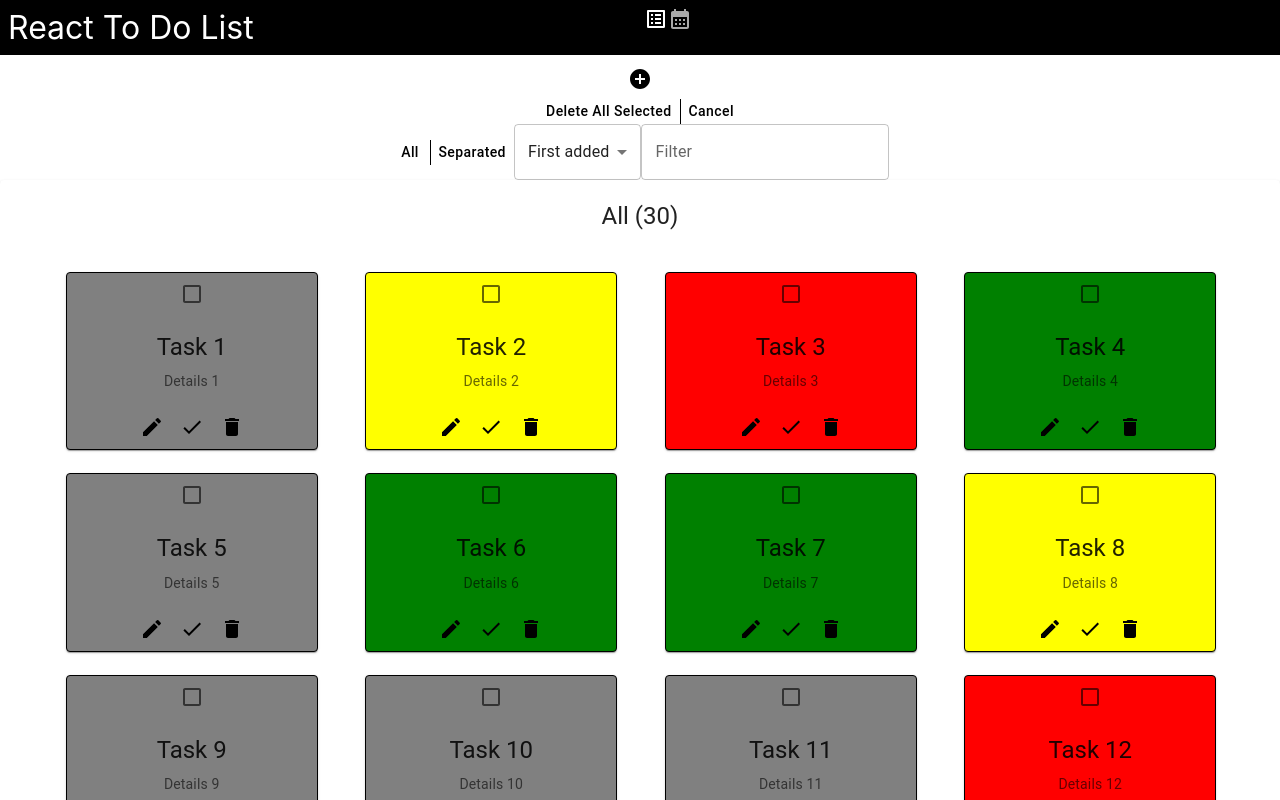
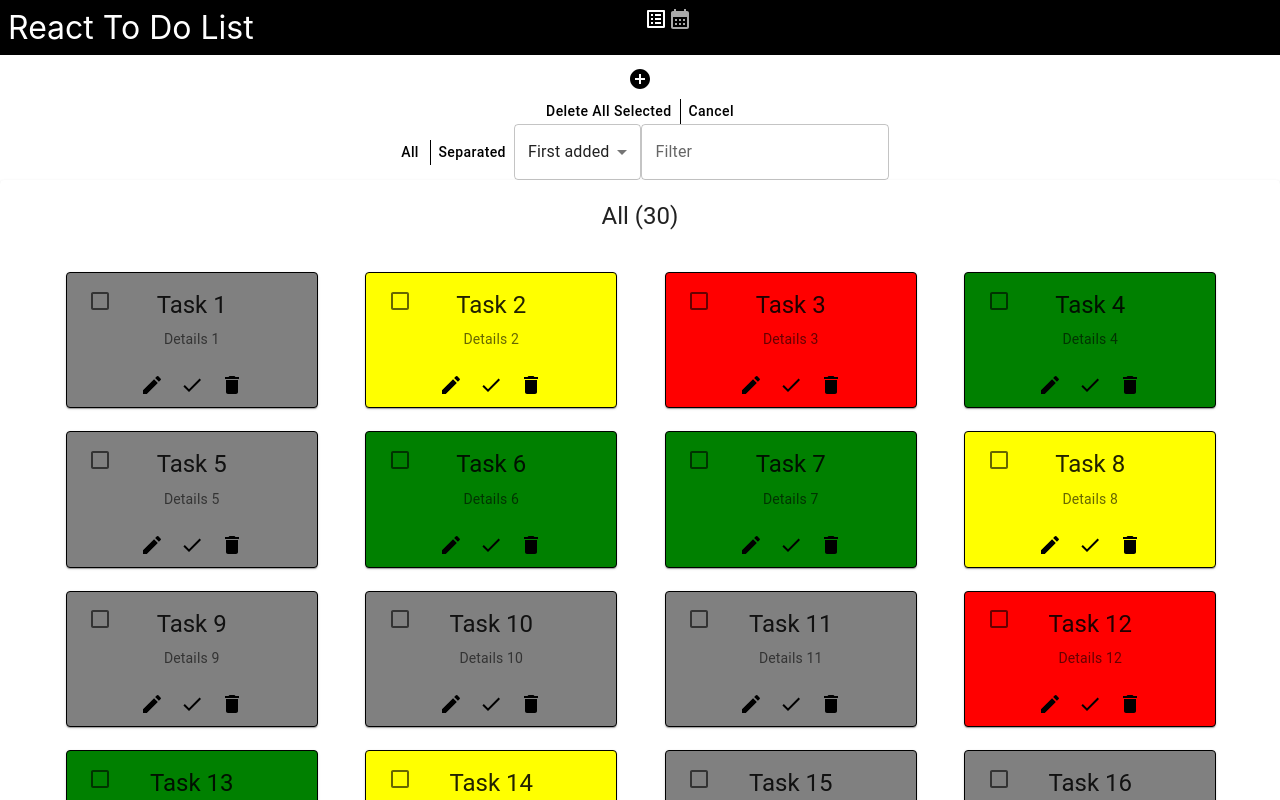
Before and after one commit to Skyrlon/react-todo-list, a React (Create React App) app: page / in a window 1280 px wide. Both pictures are taken after a click on the button 640 px from the left and 119 px from the top of the page. Shown: the top 800 px of the page. Built offline with nearby package versions, Linux system fonts and the light colour scheme.

Commit message:
Fix checkboxes increasing todo height

```diff
--- a/src/components/Todo.jsx
+++ b/src/components/Todo.jsx
@@ -15,6 +15,7 @@ import CheckIcon from "@mui/icons-material/Check";
 import { useState } from "react";
 
 const StyledTodo = styled(Card)`
+  position: relative;
   border: 1px solid black;
   width: 100%;
   height: 100%;
@@ -52,7 +53,11 @@ const Todo = ({
       className={todo.completed ? " done" : ""}
     >
       {showCheckBoxes && (
-        <Checkbox checked={checked} onChange={handleCheckBoxChange} />
+        <Checkbox
+          sx={{ position: "absolute", left: "5%", top: "5%" }}
+          checked={checked}
+          onChange={handleCheckBoxChange}
+        />
       )}
       <CardContent>
         <Typography gutterBottom variant="h5" component="div">
```
